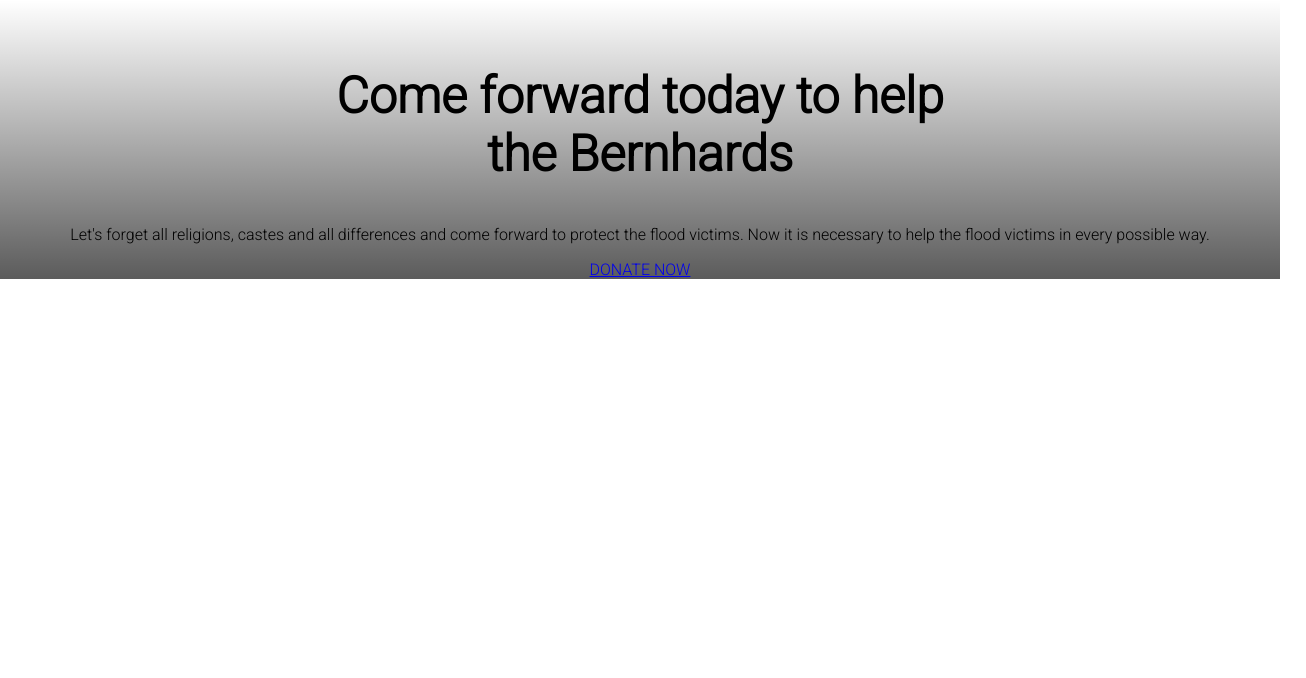
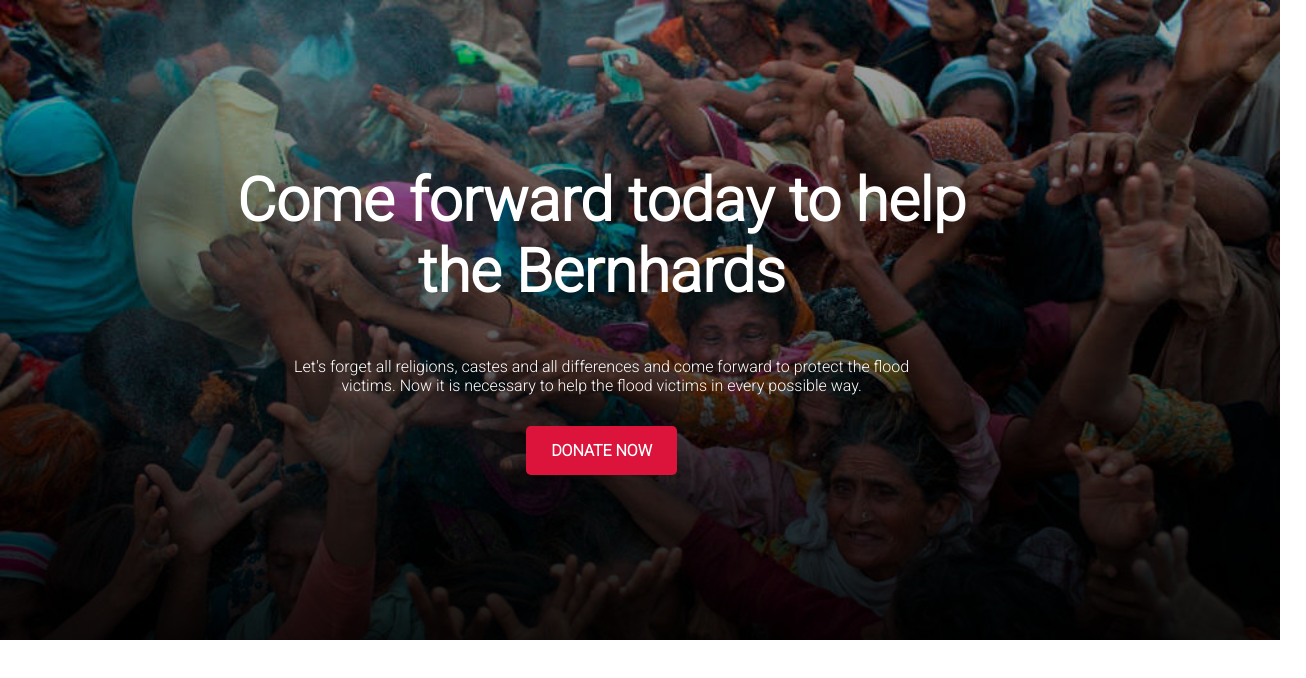
Before and after one commit to spsujoy007/Donate-voluntarily, a plain HTML site: page index.html in a window 1280 px wide. Shown: the whole page, 1306 px wide, since content can reach past the window. Drawn offline with Linux system fonts and the light colour scheme.

Commit message:
first section done

```diff
--- a/index.html
+++ b/index.html
@@ -19,10 +19,11 @@
     <section class="firstSection">
         <div class="firstElement elementOFall">
             <h1>Come forward today to help<br> the Bernhards</h1>
-            <p>Let's forget all religions, castes and all differences and come forward to protect the flood victims. Now
+            <p>Let's forget all religions, castes and all differences and come forward to protect the flood <br>victims.
+                Now
                 it is necessary to help the flood victims in every possible way.</p>
 
-            <a href="#">DONATE NOW</a>
+            <a href="#" class="mybtn" target="_blank">DONATE NOW</a>
         </div>
     </section>
 
--- a/style.css
+++ b/style.css
@@ -5,18 +5,38 @@ body {
 }
 
 .elementOFall {
-    width: 100%;
-    padding: 2% 2% 0% 0%;
+    width: 90%;
+    padding: 2% 2% 0% 2%;
+    margin-bottom: 150px;
 }
 
 .firstElement {
     text-align: center;
+    padding-top: 9%;
 }
 
 h1 {
-    font-size: 50px;
+    font-size: 60px;
+    font-weight: 900;
 }
 
 .firstSection {
-    background-image: linear-gradient(0deg, rgba(0, 0, 0, 0.644), transparent);
+    background-image: linear-gradient(0deg, rgba(0, 0, 0, 0.911), rgba(0, 0, 0, 0.322)), url(images/donation6.jpg);
+    background-repeat: no-repeat;
+    background-size: cover;
+    color: white;
+    height: 640px;
 }
+
+.firstSection p {
+    margin-bottom: 4%;
+}
+
+.mybtn {
+    text-decoration: none;
+    color: white;
+    background-color: crimson;
+    padding: 15px 25px 15px 25px;
+    font-weight: 900;
+    border-radius: 5px;
+}
```
